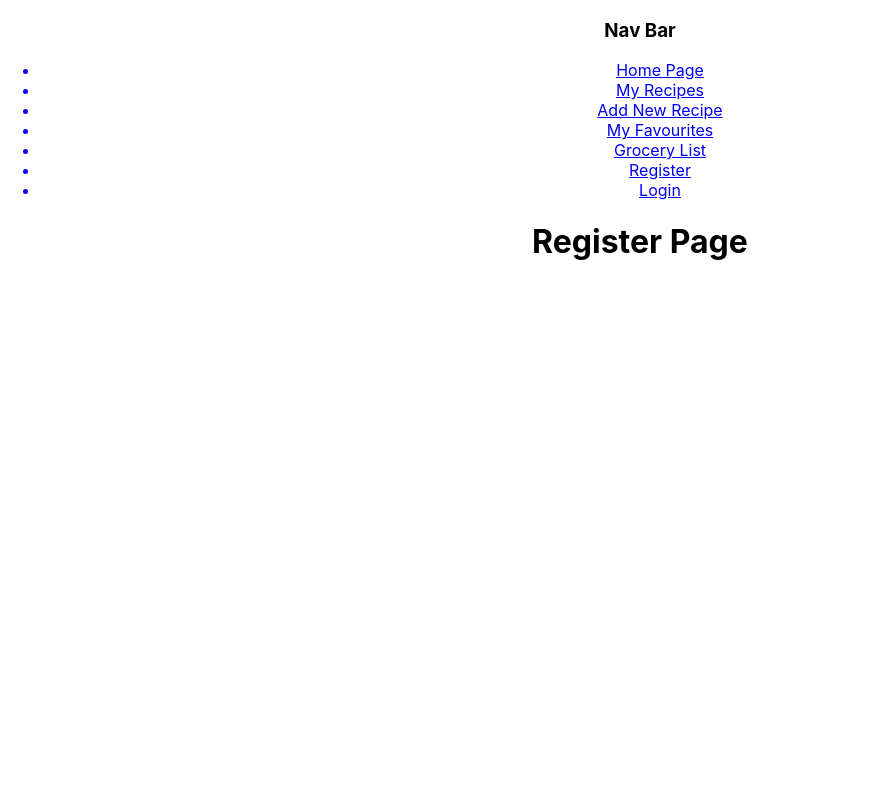
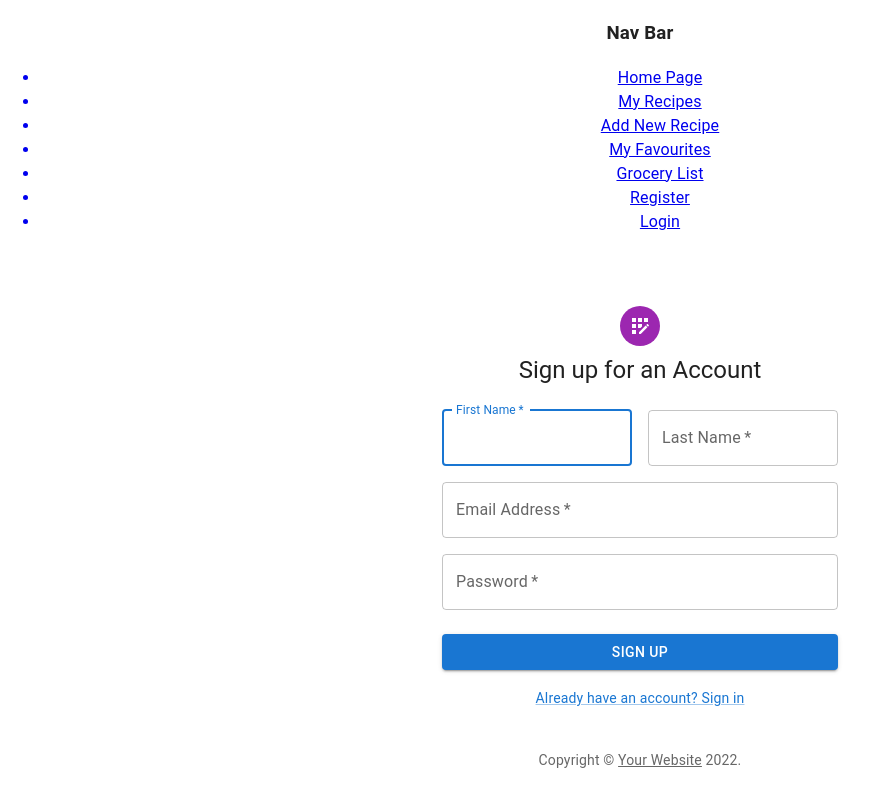
Before and after one commit to denn15law/ez-chef, a React (Create React App) app in the folder frontend/: page /register in a window 1280 px wide. Shown: the whole page, without its empty margins (0-879 px from the left). Built offline with nearby package versions, Linux system fonts and the light colour scheme.

Commit message:
Use MUI template for register page

```diff
--- a/frontend/src/components/Login.js
+++ b/frontend/src/components/Login.js
@@ -55,7 +55,7 @@ const Login = () => {
             <AccountCircleIcon />
           </Avatar>
           <Typography component="h1" variant="h5">
-            Log in to EZ Chef
+            Log in to Your Account
           </Typography>
           <Box
             component="form"
--- a/frontend/src/components/Register.js
+++ b/frontend/src/components/Register.js
@@ -1,10 +1,129 @@
-import React from "react";
+import * as React from "react";
+import Avatar from "@mui/material/Avatar";
+import Button from "@mui/material/Button";
+import CssBaseline from "@mui/material/CssBaseline";
+import TextField from "@mui/material/TextField";
+import FormControlLabel from "@mui/material/FormControlLabel";
+import Checkbox from "@mui/material/Checkbox";
+import Link from "@mui/material/Link";
+import Grid from "@mui/material/Grid";
+import Box from "@mui/material/Box";
+import AppRegistrationIcon from "@mui/icons-material/AppRegistration";
+import Typography from "@mui/material/Typography";
+import Container from "@mui/material/Container";
+import { createTheme, ThemeProvider } from "@mui/material/styles";
 
-const Register = (props) => {
+const Copyright = (props) => {
   return (
-    <div>
-      <h1>Register Page</h1>
-    </div>
+    <Typography
+      variant="body2"
+      color="text.secondary"
+      align="center"
+      {...props}>
+      {"Copyright © "}
+      <Link color="inherit" href="https://mui.com/">
+        Your Website
+      </Link>{" "}
+      {new Date().getFullYear()}
+      {"."}
+    </Typography>
+  );
+};
+
+const theme = createTheme();
+
+const Register = () => {
+  const handleSubmit = (event) => {
+    event.preventDefault();
+    const data = new FormData(event.currentTarget);
+    // eslint-disable-next-line no-console
+    console.log({
+      email: data.get("email"),
+      password: data.get("password"),
+    });
+  };
+
+  return (
+    <ThemeProvider theme={theme}>
+      <Container component="main" maxWidth="xs">
+        <CssBaseline />
+        <Box
+          sx={{
+            marginTop: 8,
+            display: "flex",
+            flexDirection: "column",
+            alignItems: "center",
+          }}>
+          <Avatar sx={{ m: 1, bgcolor: "secondary.main" }}>
+            <AppRegistrationIcon />
+          </Avatar>
+          <Typography component="h1" variant="h5">
+            Sign up for an Account
+          </Typography>
+          <Box
+            component="form"
+            noValidate
+            onSubmit={handleSubmit}
+            sx={{ mt: 3 }}>
+            <Grid container spacing={2}>
+              <Grid item xs={12} sm={6}>
+                <TextField
+                  autoComplete="given-name"
+                  name="firstName"
+                  required
+                  fullWidth
+                  id="firstName"
+                  label="First Name"
+                  autoFocus
+                />
+              </Grid>
+              <Grid item xs={12} sm={6}>
+                <TextField
+                  required
+                  fullWidth
+                  id="lastName"
+                  label="Last Name"
+                  name="lastName"
+                  autoComplete="family-name"
+                />
+              </Grid>
+              <Grid item xs={12}>
+                <TextField
+                  required
+                  fullWidth
+                  id="email"
+                  label="Email Address"
+                  name="email"
+                  autoComplete="email"
+                />
+              </Grid>
+              <Grid item xs={12}>
+                <TextField
+                  required
+                  fullWidth
+                  name="password"
+                  label="Password"
+                  type="password"
+                  id="password"
+                  autoComplete="new-password"
+                />
+              </Grid>
+            </Grid>
+            <Button
+              type="submit"
+              fullWidth
+              variant="contained"
+              sx={{ mt: 3, mb: 2 }}>
+              Sign Up
+            </Button>
+            <Link href="/login" variant="body2">
+              Already have an account? Sign in
+            </Link>
+          </Box>
+        </Box>
+        <Copyright sx={{ mt: 5 }} />
+      </Container>
+    </ThemeProvider>
   );
 };
 
```
